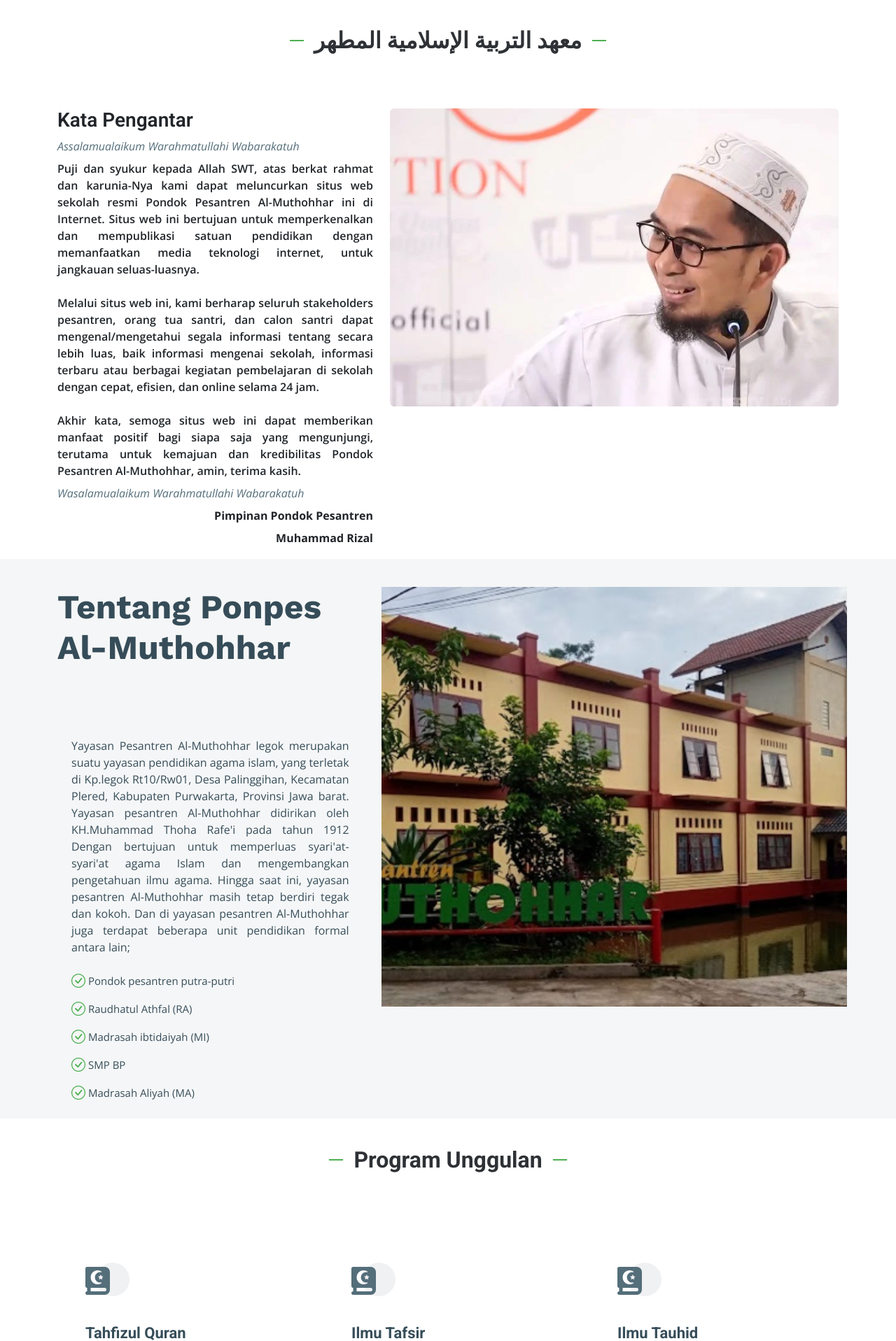
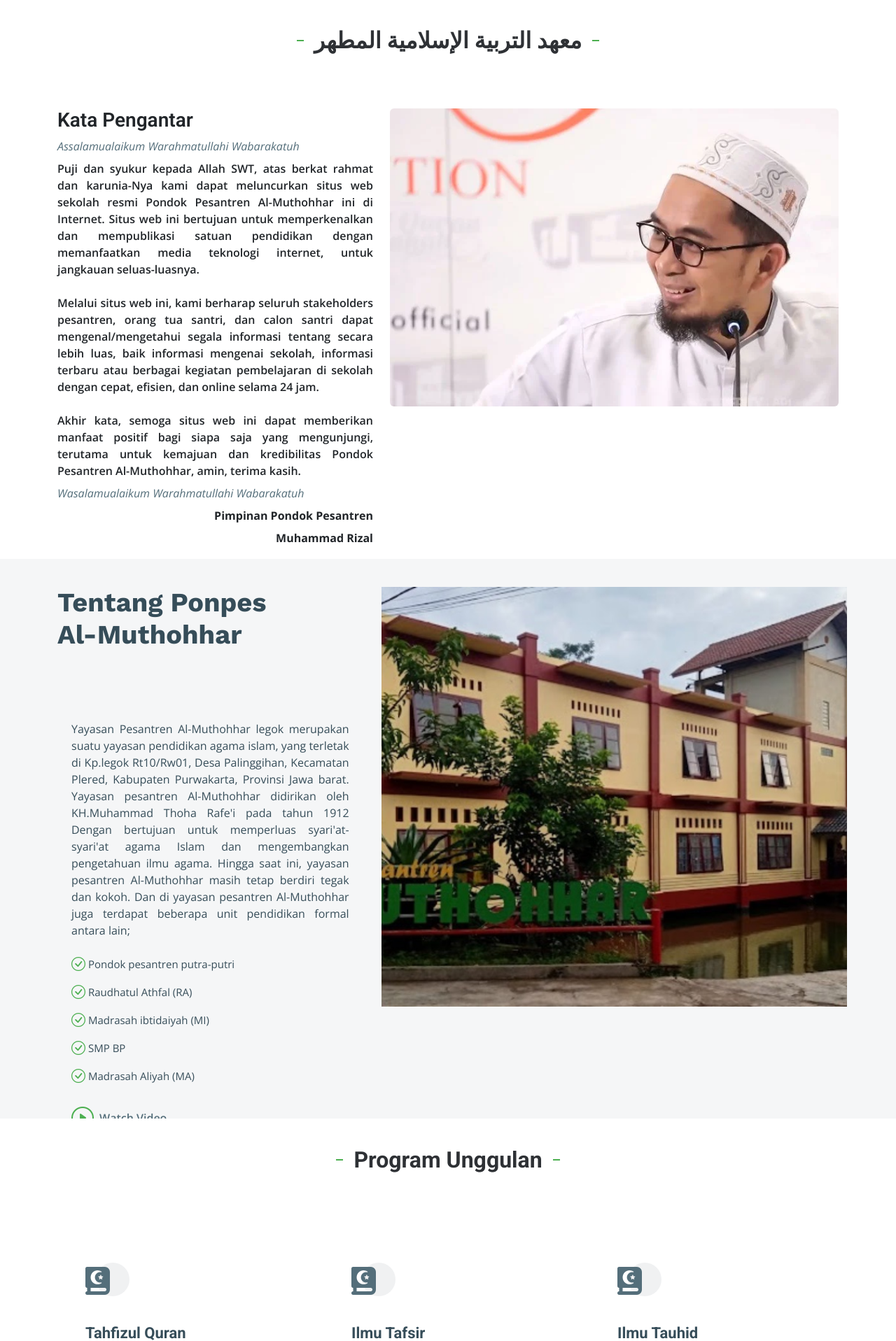
Before and after one commit to Ghandi-dev/ponpes-profile, a CodeIgniter app: page /database/ in a window 1280 px wide. Shown: the part 801-2718 px from the top of the page at 70% size. Run offline with CodeIgniter, Linux system fonts and the light colour scheme.

Commit message:
fix: home

```diff
--- a/assets/css/main.css
+++ b/assets/css/main.css
@@ -100,7 +100,7 @@ section {
 .section-header h2:before,
 .section-header h2:after {
   content: "";
-  width: 20px;
+  width: 10px;
   height: 2px;
   background: var(--color-primary);
   display: inline-block;
@@ -1207,7 +1207,7 @@ section {
 # About Section
 --------------------------------------------------------------*/
 .about h2 {
-  font-size: 48px;
+  font-size: 38px;
   font-weight: 700;
   font-family: var(--font-secondary);
   margin: 30px 0;
```
